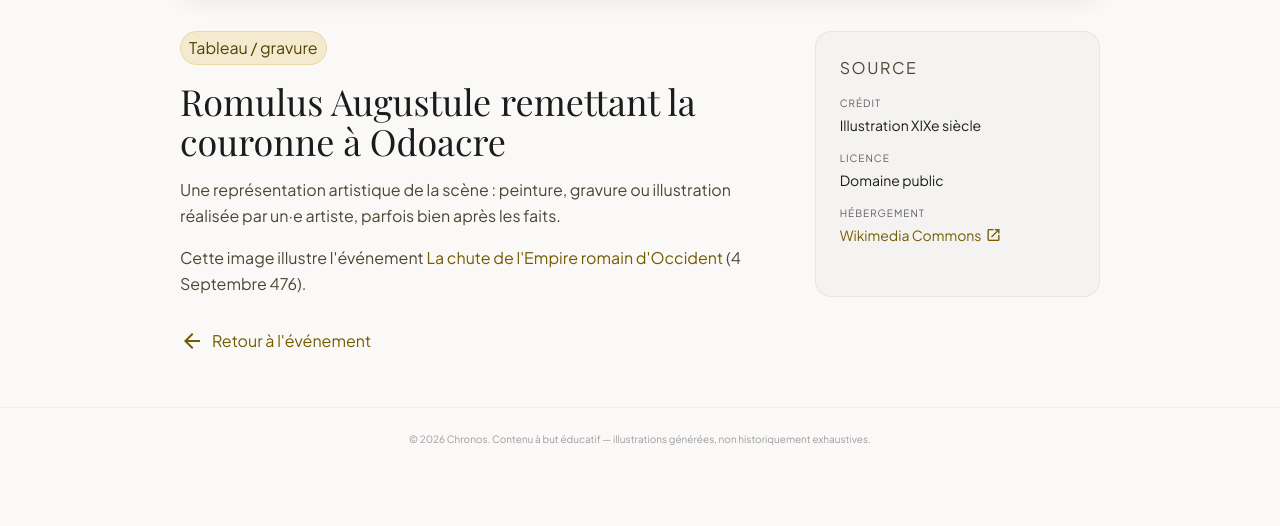
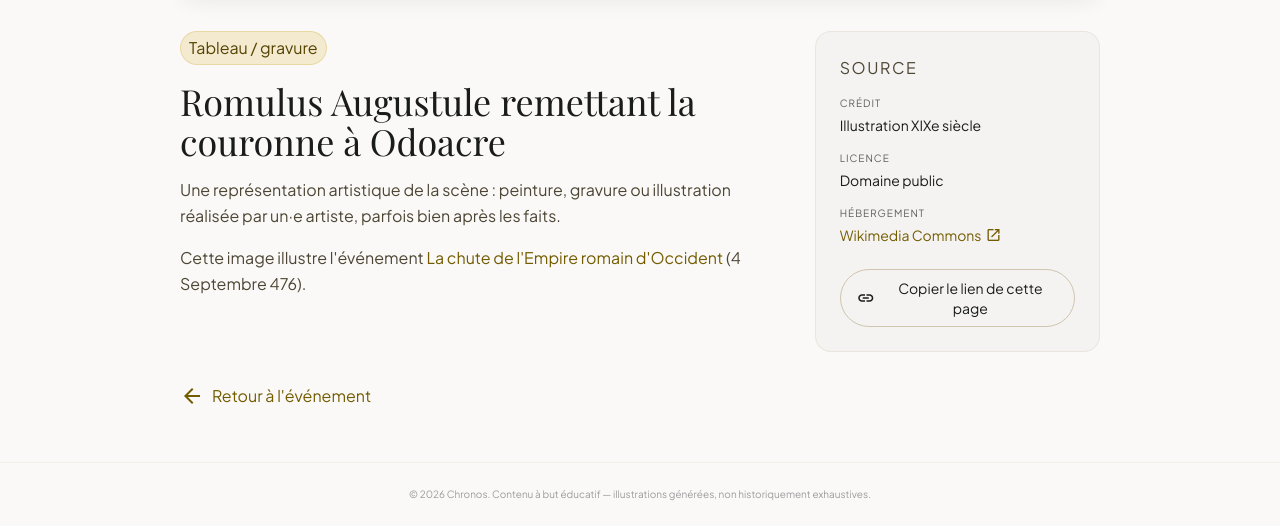
Before and after one commit to Kraakimbo/Chronos, a Flask app: page /evenement/chute-empire-romain-occident/image/tableau in a window 1280 px wide. Shown: the part 724-1250 px from the top of the page. Before the commit the page ends 1170 px from the top, so only its background shows below. Run offline with Flask 3, Linux system fonts and the light colour scheme; the visitor is signed in with stand-in values (Sample User, id 1); some libraries are stand-ins or nearby versions; some web fonts are replaced.

Commit message:
Add zoom and a copy-link button to the image detail page
- CSS-only (checkbox + peer, no JS) full-viewport zoom: click the
  image to see it at full size against a dark backdrop, click again
  (or the close button) to dismiss. Matches the group-hover pattern
  already used elsewhere on the site, no new JS dependency.
- A small "Copier le lien de cette page" button in the Source aside,
  using the Clipboard API as a progressive enhancement (inert without
  JS, first script tag added to this codebase) -- makes it easy to
  share a single archive image directly.

Co-Authored-By: Claude Sonnet 5 <noreply@anthropic.com>
Claude-Session: https://claude.ai/code/session_01KoPSCmiRjMHUgMibGLeRaD

```diff
--- a/app/templates/pages/event_image_detail.html
+++ b/app/templates/pages/event_image_detail.html
@@ -12,9 +12,21 @@
   </section>
 
   <section class="max-w-[1000px] mx-auto px-margin-mobile md:px-margin-desktop">
+    <input type="checkbox" id="zoom-toggle" class="hidden peer">
     <div class="relative rounded-2xl overflow-hidden border border-outline-variant/30 ambient-shadow bg-surface-container-lowest">
-      <img src="{{ image.url }}" alt="{{ image.subject or type_info.label }}" class="w-full max-h-[70vh] object-contain bg-surface-container-high">
+      <label for="zoom-toggle" class="block cursor-zoom-in">
+        <img src="{{ image.url }}" alt="{{ image.subject or type_info.label }}" class="w-full max-h-[70vh] object-contain bg-surface-container-high">
+      </label>
+      <span class="absolute bottom-sm right-sm px-sm py-xs bg-black/50 backdrop-blur-sm text-white text-[10px] font-label-caps uppercase tracking-widest rounded-full pointer-events-none flex items-center gap-1">
+        <span class="material-symbols-outlined text-[14px]">zoom_in</span> Cliquer pour agrandir
+      </span>
     </div>
+    <label for="zoom-toggle" class="hidden peer-checked:flex fixed inset-0 z-50 bg-black/90 items-center justify-center p-lg cursor-zoom-out">
+      <img src="{{ image.url }}" alt="{{ image.subject or type_info.label }}" class="max-w-full max-h-full object-contain">
+      <span class="absolute top-lg right-lg w-10 h-10 rounded-full bg-white/10 text-white flex items-center justify-center">
+        <span class="material-symbols-outlined">close</span>
+      </span>
+    </label>
   </section>
 
   <section class="max-w-[1000px] mx-auto px-margin-mobile md:px-margin-desktop py-xl grid grid-cols-1 md:grid-cols-3 gap-xl">
@@ -58,6 +70,10 @@
           </dd>
         </div>
       </dl>
+      <button type="button" data-copy-link data-copy-idle="Copier le lien de cette page" data-copy-done="Lien copié !" class="mt-lg w-full flex items-center justify-center gap-sm px-md py-sm rounded-full border border-outline-variant text-on-surface font-body-bold text-sm hover:bg-surface-container-lowest transition-colors">
+        <span class="material-symbols-outlined text-[18px]">link</span>
+        <span data-copy-label>Copier le lien de cette page</span>
+      </button>
     </aside>
   </section>
 
@@ -74,4 +90,17 @@
     </p>
   </footer>
 </main>
+<script>
+  // Progressive enhancement only: copies the current page URL to the
+  // clipboard. Without JS the button is simply inert.
+  document.querySelectorAll("[data-copy-link]").forEach(function (button) {
+    button.addEventListener("click", function () {
+      var label = button.querySelector("[data-copy-label]");
+      navigator.clipboard.writeText(window.location.href).then(function () {
+        label.textContent = button.dataset.copyDone;
+        setTimeout(function () { label.textContent = button.dataset.copyIdle; }, 2000);
+      });
+    });
+  });
+</script>
 {% endblock %}
```
